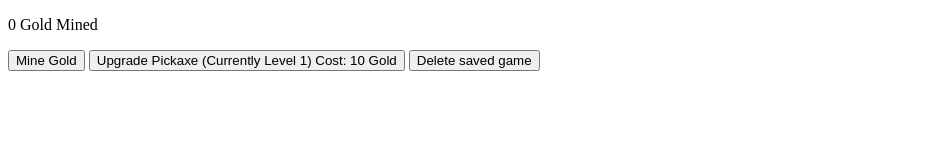
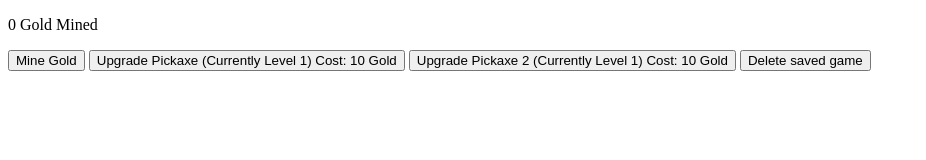
Before and after one commit to cornezen/idle-miner, a plain HTML site: page index.html in a window 1280 px wide. Shown: the whole page, without its empty margins (0-926 px from the left). Drawn offline with Linux system fonts and the light colour scheme.

Commit message:
Update index.html
Add Upgrade pick axe 2

```diff
--- a/index.html
+++ b/index.html
@@ -9,6 +9,7 @@
     <p id="goldMined">0 Gold Mined</p>
     <button onclick="mineGold()">Mine Gold</button>
     <button onclick="buyGoldPerClick()" id="perClickUpgrade">Upgrade Pickaxe (Currently Level 1) Cost: 10 Gold</button>
-    <button onclick="ClearSavedGame()" id="clearSavedGame">Delete saved game</button>
+    <button onclick="buyGoldPerClick2()" id="perClickUpgrade2">Upgrade Pickaxe 2 (Currently Level 1) Cost: 10 Gold</button>
+    <button onclick="clearSavedGame()" id="clearSavedGame">Delete saved game</button>
   </body>
 </html>
```
